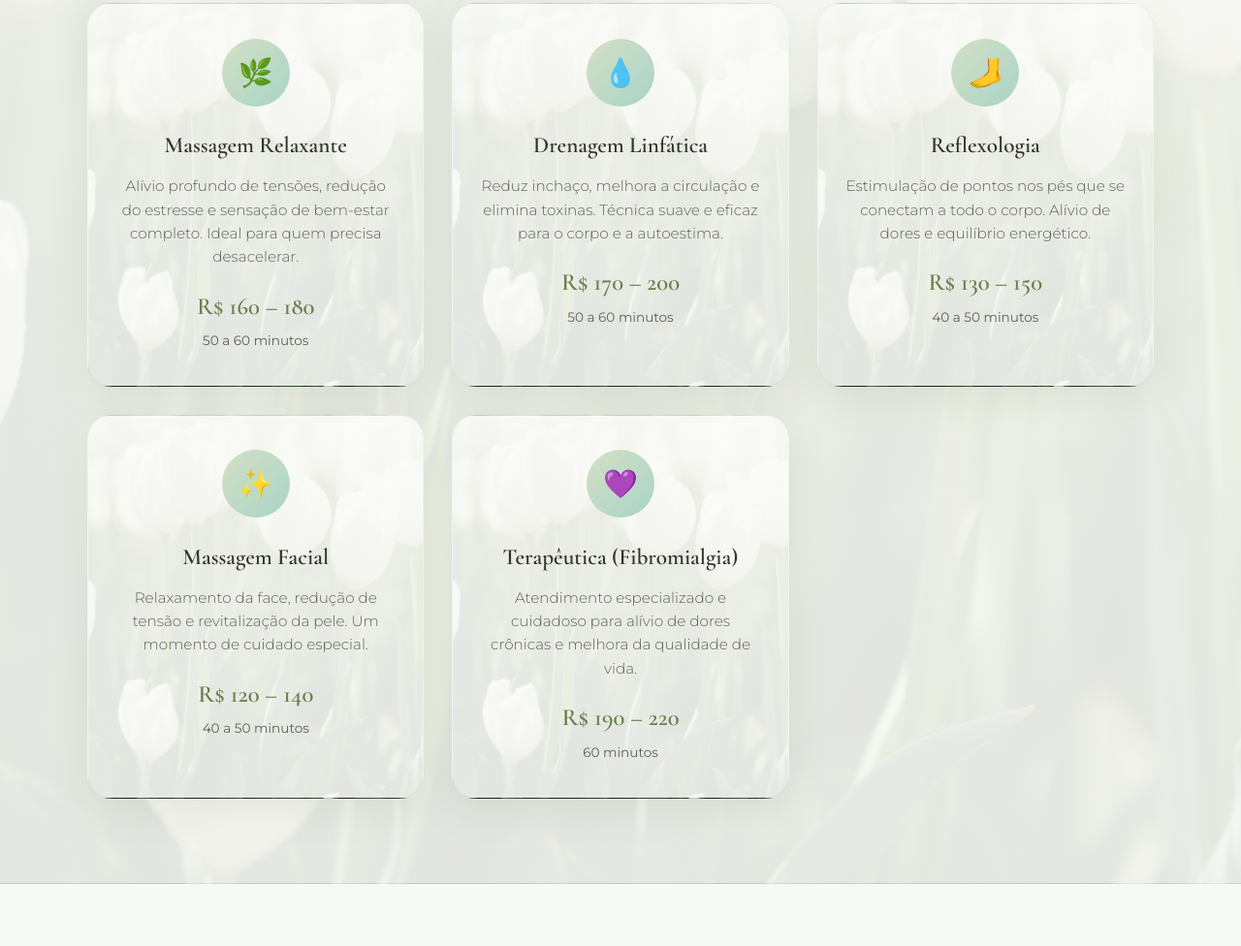
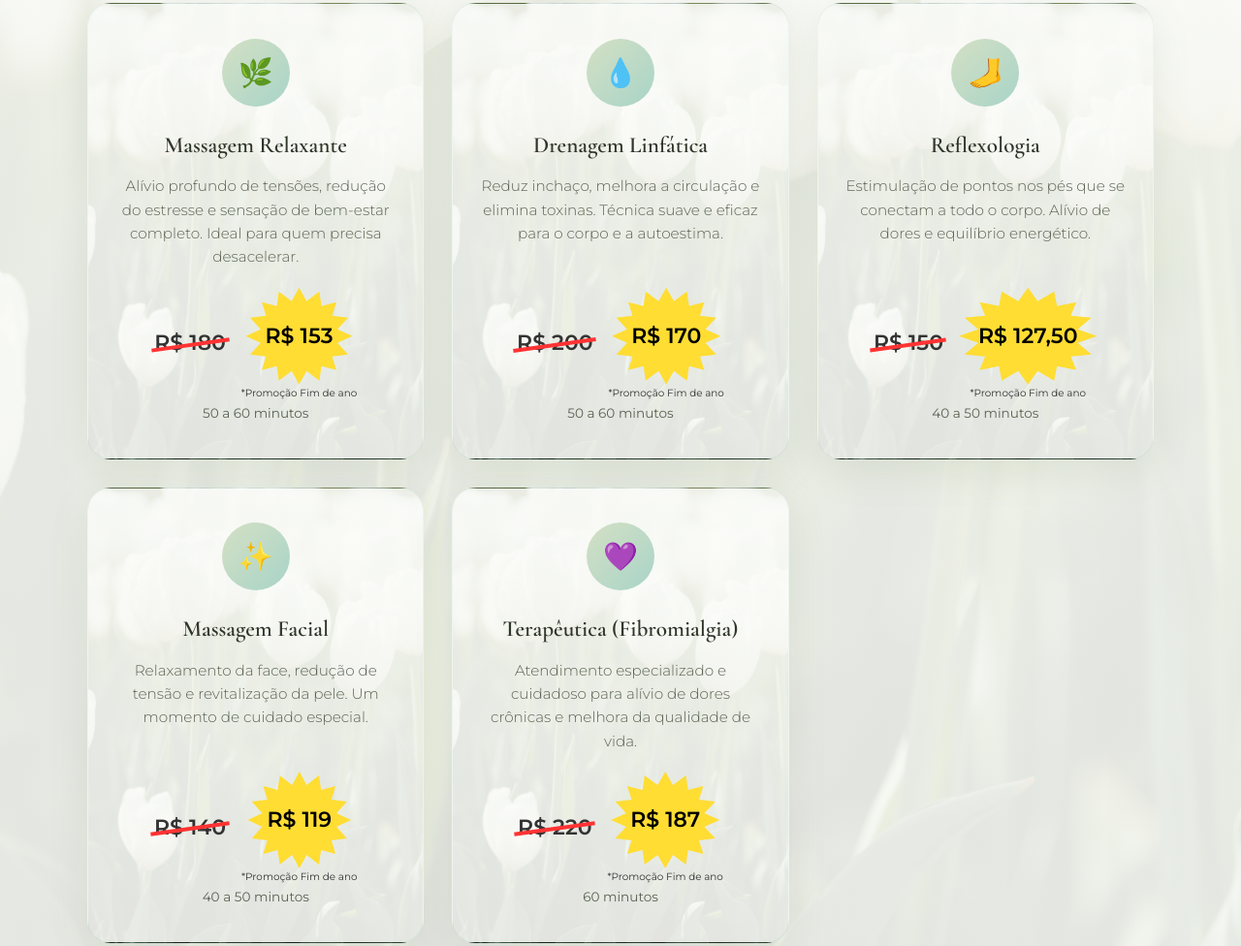
Before and after one commit to Wilquer82/MassagemWTulip, a plain HTML site: page index.html in a window 1280 px wide. Shown: the part 1100-2076 px from the top of the page at 97% size. Drawn offline with nearby package versions, Linux system fonts and the light colour scheme.

Commit message:
atualizacoes

```diff
--- a/index.html
+++ b/index.html
@@ -331,6 +331,8 @@
       }
 
       .service-card {
+        display: flex;
+        flex-direction: column;
         background: white;
         border-radius: 24px;
         padding: 2.2rem 1.8rem;
@@ -800,6 +802,114 @@
           font-size: 0.75rem;
         }
       }
+
+      /* Estilos para preço promocional */
+      .price-row {
+        display: flex;
+        align-items: center;
+        justify-content: space-between;
+        padding: 12px 0;
+        gap: 16px;
+        flex-wrap: wrap;
+      }
+
+      .price-name {
+        font-size: 18px;
+        color: #333;
+      }
+
+      .price-wrapper {
+        display: flex;
+        align-items: center;
+        justify-content: center;
+        gap: 16px;
+      }
+
+      .new-price-container {
+        display: flex;
+        flex-direction: column;
+        align-items: center;
+        gap: 4px;
+      }
+
+      .promotion-caption {
+        color: #333;
+        font-size: 0.65rem;
+        line-height: 1;
+        text-align: center;
+      }
+
+      .service-card .price-wrapper {
+        margin-top: auto;
+      }
+
+      /* Preço antigo riscado */
+      .old-price {
+        font-size: 22px;
+        color: #333;
+        position: relative;
+        font-weight: 600;
+      }
+
+      .old-price::after {
+        content: '';
+        position: absolute;
+        left: -5%;
+        top: 50%;
+        width: 110%;
+        height: 4px;
+        background-color: #ff3333;
+        transform: rotate(-8deg);
+      }
+
+      /* Selo amarelo de desconto */
+      .new-price-badge {
+        background-color: #ffdd33;
+        color: #000;
+        font-size: 22px;
+        font-weight: 900;
+        padding: 16px 20px;
+        clip-path: polygon(
+          50% 0%,
+          57% 14%,
+          69% 4%,
+          71% 19%,
+          85% 15%,
+          81% 29%,
+          96% 31%,
+          86% 43%,
+          100% 50%,
+          86% 57%,
+          96% 69%,
+          81% 71%,
+          85% 85%,
+          71% 81%,
+          69% 96%,
+          57% 86%,
+          50% 100%,
+          43% 86%,
+          31% 96%,
+          29% 81%,
+          15% 85%,
+          19% 71%,
+          4% 69%,
+          14% 57%,
+          0% 50%,
+          14% 43%,
+          4% 31%,
+          19% 29%,
+          15% 15%,
+          29% 19%,
+          31% 4%,
+          43% 14%
+        );
+        display: flex;
+        align-items: center;
+        justify-content: center;
+        min-width: 100px;
+        min-height: 100px;
+        text-align: center;
+      }
     </style>
   </head>
   <body>
@@ -911,7 +1021,13 @@
             Alívio profundo de tensões, redução do estresse e sensação de
             bem-estar completo. Ideal para quem precisa desacelerar.
           </p>
-          <div class="service-price">R$ 160 – 180</div>
+          <div class="price-wrapper">
+            <span class="old-price">R$ 180</span>
+            <span class="new-price-container">
+              <span class="new-price-badge">R$ 153</span>
+              <small class="promotion-caption">*Promoção Fim de ano</small>
+            </span>
+          </div>
           <div class="service-duration">50 a 60 minutos</div>
         </div>
         <div class="service-card">
@@ -921,7 +1037,13 @@
             Reduz inchaço, melhora a circulação e elimina toxinas. Técnica suave
             e eficaz para o corpo e a autoestima.
           </p>
-          <div class="service-price">R$ 170 – 200</div>
+          <div class="price-wrapper">
+            <span class="old-price">R$ 200</span>
+            <span class="new-price-container">
+              <span class="new-price-badge">R$ 170</span>
+              <small class="promotion-caption">*Promoção Fim de ano</small>
+            </span>
+          </div>
           <div class="service-duration">50 a 60 minutos</div>
         </div>
         <div class="service-card">
@@ -931,7 +1053,13 @@
             Estimulação de pontos nos pés que se conectam a todo o corpo. Alívio
             de dores e equilíbrio energético.
           </p>
-          <div class="service-price">R$ 130 – 150</div>
+          <div class="price-wrapper">
+            <span class="old-price">R$ 150</span>
+            <span class="new-price-container">
+              <span class="new-price-badge">R$ 127,50</span>
+              <small class="promotion-caption">*Promoção Fim de ano</small>
+            </span>
+          </div>
           <div class="service-duration">40 a 50 minutos</div>
         </div>
         <div class="service-card">
@@ -941,7 +1069,13 @@
             Relaxamento da face, redução de tensão e revitalização da pele. Um
             momento de cuidado especial.
           </p>
-          <div class="service-price">R$ 120 – 140</div>
+          <div class="price-wrapper">
+            <span class="old-price">R$ 140</span>
+            <span class="new-price-container">
+              <span class="new-price-badge">R$ 119</span>
+              <small class="promotion-caption">*Promoção Fim de ano</small>
+            </span>
+          </div>
           <div class="service-duration">40 a 50 minutos</div>
         </div>
         <div class="service-card">
@@ -951,7 +1085,13 @@
             Atendimento especializado e cuidadoso para alívio de dores crônicas
             e melhora da qualidade de vida.
           </p>
-          <div class="service-price">R$ 190 – 220</div>
+          <div class="price-wrapper">
+            <span class="old-price">R$ 220</span>
+            <span class="new-price-container">
+              <span class="new-price-badge">R$ 187</span>
+              <small class="promotion-caption">*Promoção Fim de ano</small>
+            </span>
+          </div>
           <div class="service-duration">60 minutos</div>
         </div>
       </div>
@@ -984,6 +1124,7 @@
             transforma o momento da massagem em um verdadeiro ritual de
             bem-estar.
           </p>
+          <p>Transformando vidas através do toque.</p>
           <div class="about-highlights">
             <span class="highlight">Top Corpus</span>
             <span class="highlight">Atendimento a domicílio</span>
@@ -1112,23 +1253,53 @@
       <div class="prices-table">
         <div class="price-row">
           <span class="price-name">Massagem Relaxante</span>
-          <span class="price-value">R$ 160 – 180</span>
+          <div class="price-wrapper">
+            <span class="old-price">R$ 180</span>
+            <span class="new-price-container">
+              <span class="new-price-badge">R$ 153</span>
+              <small class="promotion-caption">*Promoção Fim de ano</small>
+            </span>
+          </div>
         </div>
         <div class="price-row">
           <span class="price-name">Drenagem Linfática</span>
-          <span class="price-value">R$ 170 – 200</span>
+          <div class="price-wrapper">
+            <span class="old-price">R$ 200</span>
+            <span class="new-price-container">
+              <span class="new-price-badge">R$ 170</span>
+              <small class="promotion-caption">*Promoção Fim de ano</small>
+            </span>
+          </div>
         </div>
         <div class="price-row">
           <span class="price-name">Reflexologia</span>
-          <span class="price-value">R$ 130 – 150</span>
+          <div class="price-wrapper">
+            <span class="old-price">R$ 150</span>
+            <span class="new-price-container">
+              <span class="new-price-badge">R$ 127,50</span>
+              <small class="promotion-caption">*Promoção Fim de ano</small>
+            </span>
+          </div>
         </div>
         <div class="price-row">
           <span class="price-name">Massagem Facial</span>
-          <span class="price-value">R$ 120 – 140</span>
+          <div class="price-wrapper">
+            <span class="old-price">R$ 140</span>
+            <span class="new-price-container">
+              <span class="new-price-badge">R$ 119</span>
+              <small class="promotion-caption">*Promoção Fim de ano</small>
+            </span>
+          </div>
         </div>
         <div class="price-row">
           <span class="price-name">Terapêutica (Fibromialgia)</span>
-          <span class="price-value">R$ 190 – 220</span>
+          <div class="price-wrapper">
+            <span class="old-price">R$ 220</span>
+            <span class="new-price-container">
+              <span class="new-price-badge">R$ 187</span>
+              <small class="promotion-caption">*Promoção Fim de ano</small>
+            </span>
+          </div>
         </div>
       </div>
       <p class="price-note">
```
Also changed, not shown: R$ 100.png (added).
